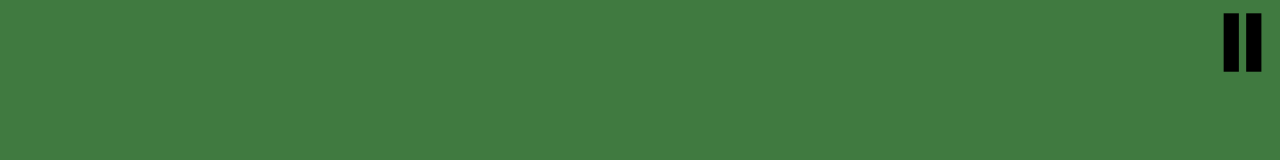
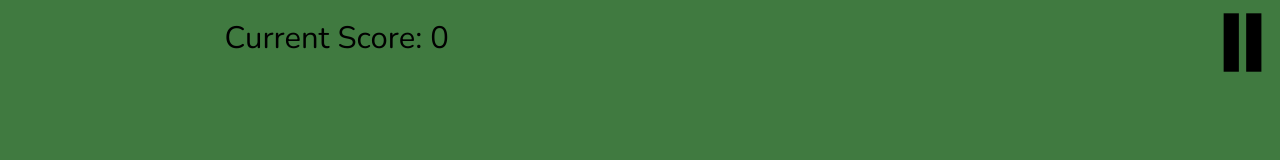
Before and after one commit to TempeHS/2024SDD-HSC-MajorProject-Jack.H, a website: page myPWA/public/index.html in a window 1280 px wide. Both pictures are taken after a click on the button "Play". Drawn offline with nearby package versions, Linux system fonts and the light colour scheme.

Commit message:
Added score display

```diff
--- a/myPWA/public/index.html
+++ b/myPWA/public/index.html
@@ -64,6 +64,7 @@
       <button class="themeButton" onclick="getThemes(6)"><canvas id="levelCanvas6"></canvas></button>
     </main>
     <main id="gameplay" class="otherPage">
+      <p class="scoreDisplay" id="scoreDisplay">Current Score: 0</p>
       <button class="pause" onclick="pauseMenu()"><img src="icons/pause.png" class="pause"></button>
       <div class="blocker" id="gameplayBlocker"></div>
       <div class="namePage" id="pausePage">
--- a/myPWA/public/style.css
+++ b/myPWA/public/style.css
@@ -293,3 +293,10 @@ nav h1 {
     top: 4.5px;
     right: 4.5px;
   }
+
+  .scoreDisplay {
+    float: left;
+    margin-left: 3%;
+    margin-top: 1%;
+    font-size: 31px;
+  }
```
Also changed, not shown: myPWA/README.md.
